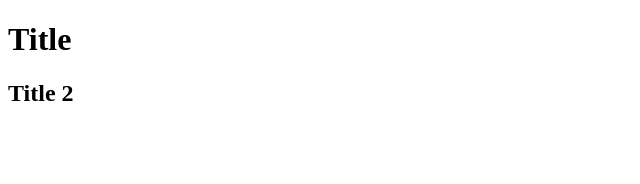
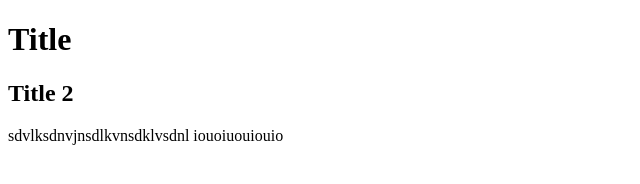
Before and after one commit to doper772/JsGroup2, a plain HTML site: page index.html in a window 1280 px wide. Shown: the whole page, without its empty margins (0-640 px from the left). Drawn offline with Linux system fonts and the light colour scheme.

Commit message:
Updated html

```diff
--- a/index.html
+++ b/index.html
@@ -9,6 +9,8 @@
 <body>
     <h1>Title</h1>
     <h2>Title 2</h2>
+    sdvlksdnvjnsdlkvnsdklvsdnl
+    iouoiuouiouio
 <script src="script.js"></script>
 </body>
 </html>
```
